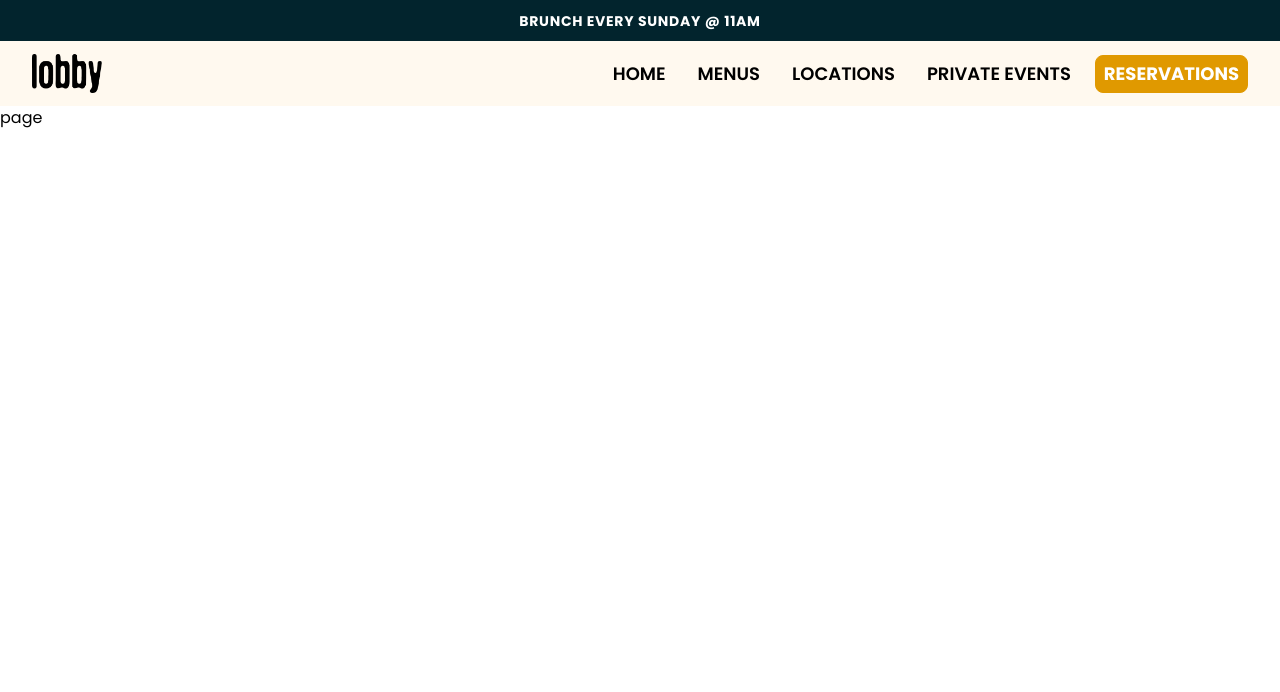
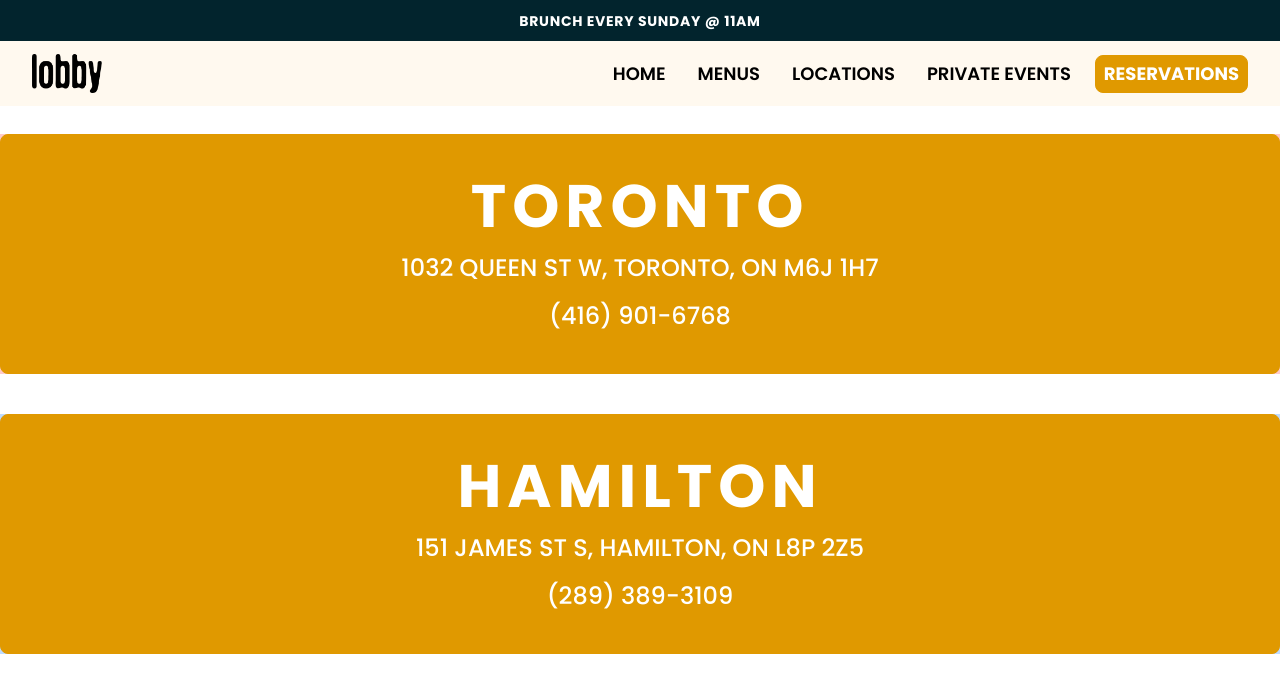
Before and after one commit to GlebTc/lobby, a Next.js app: page /locations in a window 1280 px wide. Shown: the top 692 px of the page. Built offline with nearby package versions, Linux system fonts and the light colour scheme.

Commit message:
Added Toronto Location

```diff
--- a/src/app/globals.css
+++ b/src/app/globals.css
@@ -25,7 +25,7 @@ p {
 }
 
 .main_button {
-  @apply uppercase text-lg font-[700] px-2 py-1 rounded-lg bg-[var(--main-text-color)] text-white border-[1px] border-[var(--main-text-color)] hover:bg-[var(--main-bg-color)] duration-[var(--main-duration)] hover:text-black min-w-[150px] animate-pulse;
+  @apply uppercase text-lg font-[700] px-2 py-1 rounded-lg bg-[var(--main-text-color)] text-white border-[1px] border-[var(--main-text-color)] hover:bg-[var(--main-bg-color)] duration-[var(--main-duration)] hover:text-black min-w-[150px] cursor-pointer;
 }
 
 .secondary_button {
--- /dev/null
+++ b/src/app/locations/hamilton/page.tsx
@@ -0,0 +1,10 @@
+import React from 'react'
+
+const Hamilton = () => {
+    const componentName = 'LOCATIONS_HAMILTON';
+  return (
+    <div className={`${componentName}_MAIN_CONTAINER`}>Hamilton</div>
+  )
+}
+
+export default Hamilton
--- a/src/app/locations/page.tsx
+++ b/src/app/locations/page.tsx
@@ -1,9 +1,52 @@
-import React from 'react'
+'use client';
+import { useState, useEffect } from 'react';
 
-const page = () => {
+const Location = () => {
+  const componentName = 'LOCATION';
+  const [torontoButton, setTorontoButton] = useState(false);
+  const [hamiltonButton, setHamiltonButton] = useState(false);
+
+  useEffect(() => {
+    const activateSlide = () => {
+      setTorontoButton(!torontoButton);
+      setHamiltonButton(!hamiltonButton);
+    };
+
+    activateSlide();
+  }, []);
+
   return (
-    <div>page</div>
-  )
-}
+    <div
+      className={`${componentName}_MAIN_CONTAINER h-[70dvh] overflow-hidden relative`}
+    >
+      <div
+        className={`${componentName}_TORONTO_SLIDE_IN_BUTTON ${
+          torontoButton
+            ? `${componentName}_TORONTO_SLIDE_IN_BUTTON_OPEN absolute right-0 top-[5%] w-[100%] h-[30dvh] bg-red-200 ease-in-out duration-[var(--main-duration)]`
+            : `${componentName}_TORONTO_SLIDE_IN_BUTTON_CLOSED MOBILE_MENU absolute opacity-0 right-[-100%] top-[5%] w-[100%] h-[30dvh] bg-red-200 ease-in duration-[var(--main-duration)]`
+        }`}
+      >
+        <a href="/locations/toronto" className='main_button h-full w-full flex flex-col justify-center items-center animate-none text-center gap-4 px-8'>
+          <h1>Toronto</h1>
+          <p>1032 Queen St W, Toronto, ON M6J 1H7</p>
+          <p>(416) 901-6768</p>
+        </a>
+      </div>
+      <div
+        className={`${componentName}_HAMILTON_SLIDE_IN_BUTTON ${
+          torontoButton
+            ? `${componentName}_HAMILTON_SLIDE_IN_BUTTON_OPEN absolute left-0 top-[55%] w-[100%] h-[30dvh] bg-blue-200 ease-in-out duration-[var(--main-duration)] delay-[var(--main-duration)]`
+            : `${componentName}_HAMILTON_SLIDE_IN_BUTTON_CLOSED MOBILE_MENU absolute opacity-0 left-[-100%] top-[55%] w-[100%] h-[30dvh] bg-blue-200 ease-in duration-[var(--main-duration)]`
+        }`}
+      >
+        <a href="/locations/hamilton" className='main_button h-full w-full flex flex-col justify-center items-center animate-none text-center gap-4 px-8'>
+          <h1>Hamilton</h1>
+          <p>151 James St S, Hamilton, ON L8P 2Z5</p>
+          <p>(289) 389-3109</p>
+        </a>
+      </div>
+    </div>
+  );
+};
 
-export default page
+export default Location;
--- /dev/null
+++ b/src/app/locations/toronto/page.tsx
@@ -0,0 +1,44 @@
+import lobby_toronto from '@/public/assets/lobby_toronto.webp';
+import Image from 'next/image';
+import { FaPhone, FaLocationDot } from 'react-icons/fa6';
+
+const Toronto = () => {
+  const componentName = 'LOCATIONS_TORONTO';
+  return (
+    <div
+      className={`${componentName}_MAIN_CONTAINER relative flex flex-col text-center gap-8`}
+    >
+      <div
+        className={`${componentName}_IMAGE_CONTAINER relative h-[calc(100dvh-65px-41px)]`}
+      >
+        <Image
+          src={lobby_toronto}
+          alt='Lobby Toronto'
+          fill
+          className='object-cover object-bottom opacity-40'
+        />
+      </div>
+      <div
+        className={`${componentName}_INFO_CONTAINER absolute top-0 left-0 h-full w-full flex flex-col gap-8 px-4 justify-start items-center mt-8 text-[#02242D]`}
+      >
+        <h1 className='text-6xl font-[900]'>Toronto</h1>
+        <p className='text-2xl font-[900] flex items-censtartter gap-2'>
+          <FaLocationDot /> 1032 Queen St W, Toronto, ON M6J 1H7
+        </p>
+        <div className='rounded-md overflow-hidden w-screen h-[30dvh] sm:h-[40dvh] px-4 md:max-w-[1200px]'>
+          <iframe
+            src='https://www.google.com/maps/embed?pb=!1m18!1m12!1m3!1d1897.7983650500826!2d-79.42182856087628!3d43.643941500331856!2m3!1f0!2f0!3f0!3m2!1i1024!2i768!4f13.1!3m3!1m2!1s0x882b34fe0ec3206f%3A0xc8ad388db5051ab3!2s1032%20Queen%20St%20W%2C%20Toronto%2C%20ON%20M6J%201H7!5e0!3m2!1sen!2sca!4v1714693395192!5m2!1sen!2sca'
+            loading='lazy'
+            className='object-contain w-full h-full'
+          ></iframe>
+        </div>
+        <p className='uppercase text-xl font-[700] px-6 py-2 rounded-lg bg-[var(--main-text-color)] text-white hover:bg-[var(--main-bg-color)] duration-[var(--main-duration)] hover:text-black min-w-[150px] cursor-pointer flex items-center gap-2'>
+          <FaPhone />
+          (416) 901-6768
+        </p>
+      </div>
+    </div>
+  );
+};
+
+export default Toronto;
```
Also changed, not shown: public/assets/lobby_toronto.webp (added).
